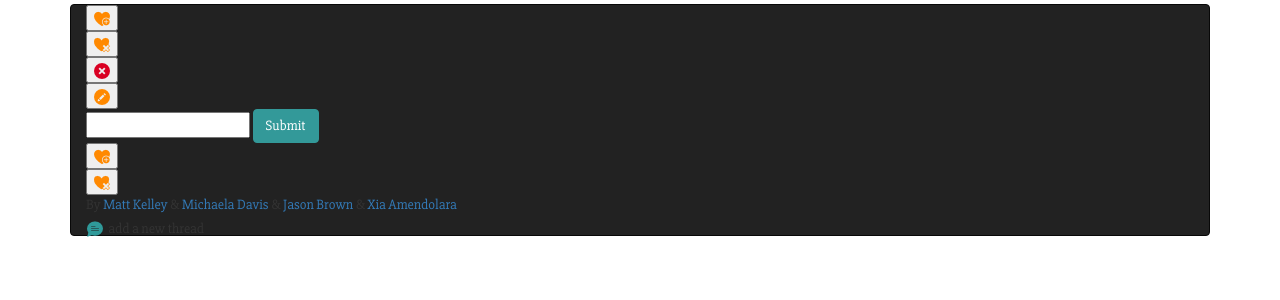
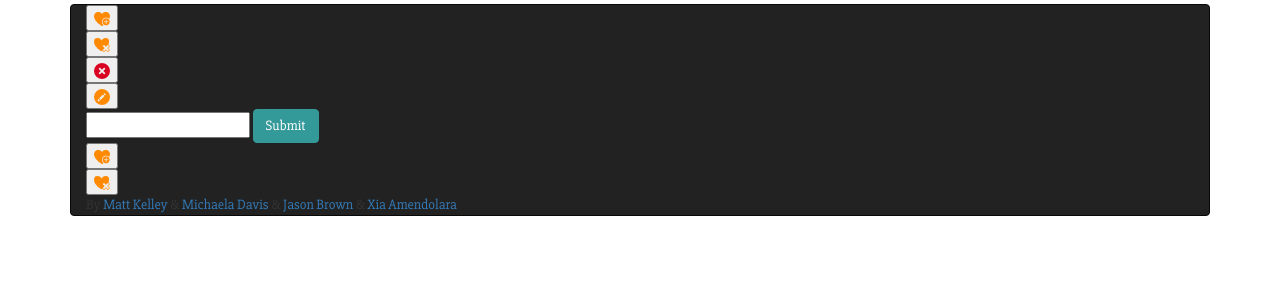
Before and after one commit to mkelley2/forum_project, a PHP site: template web/views/thread.html.twig in a window 1280 px wide. Shown: the part 326-626 px from the top of the page. Run offline with PHP 8.4, Linux system fonts and the light colour scheme; the template is opened without the code that fills it, so the values that code supplies are empty; some libraries are stand-ins or nearby versions.

Commit message:
end of day commit

```diff
--- a/web/views/thread.html.twig
+++ b/web/views/thread.html.twig
@@ -53,5 +53,3 @@
         </div>
     </body>
 </html>
-
-      <button class="button-add" type="submit" name="button"><img src="/new_comment.png">&nbsp add a new thread</button>
```
